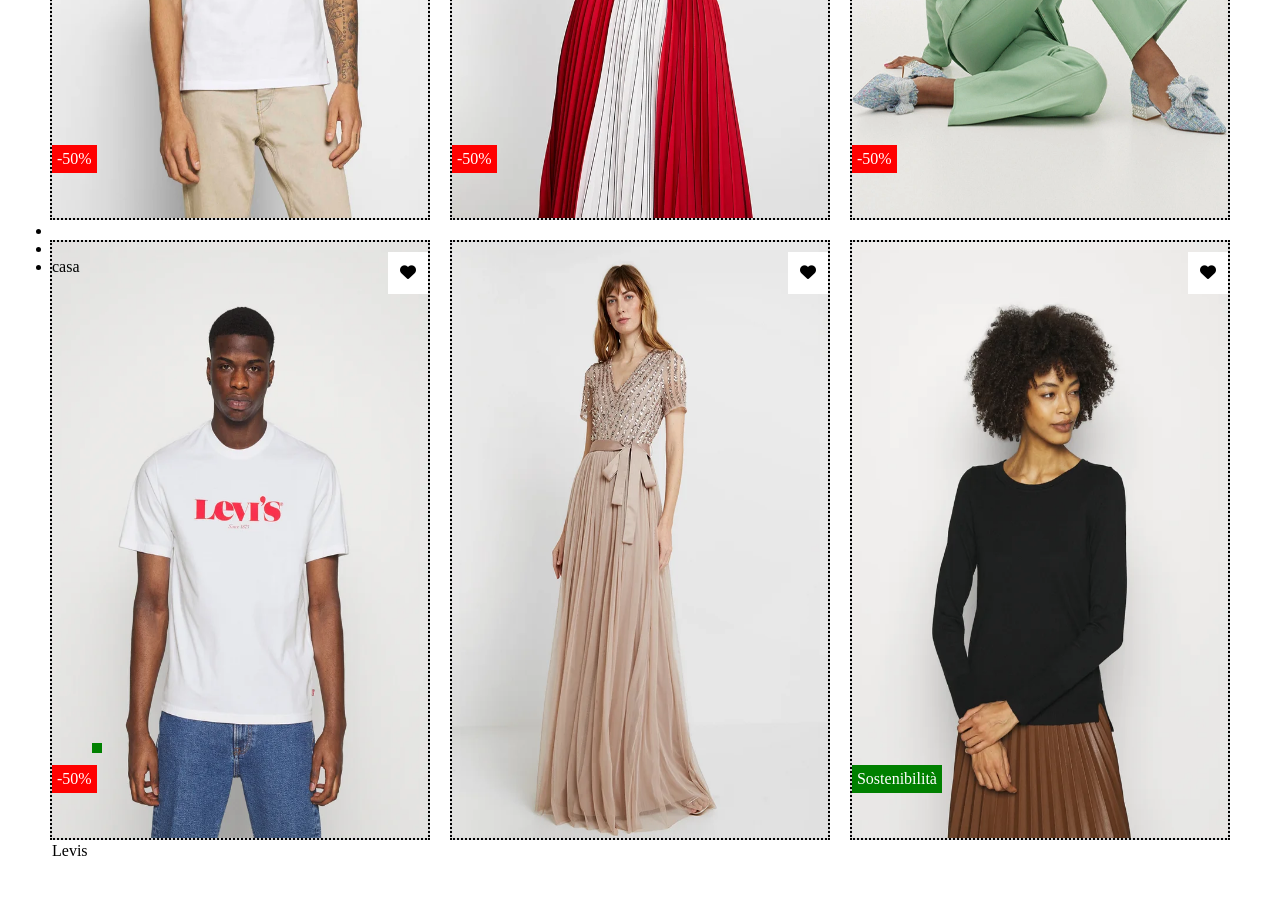
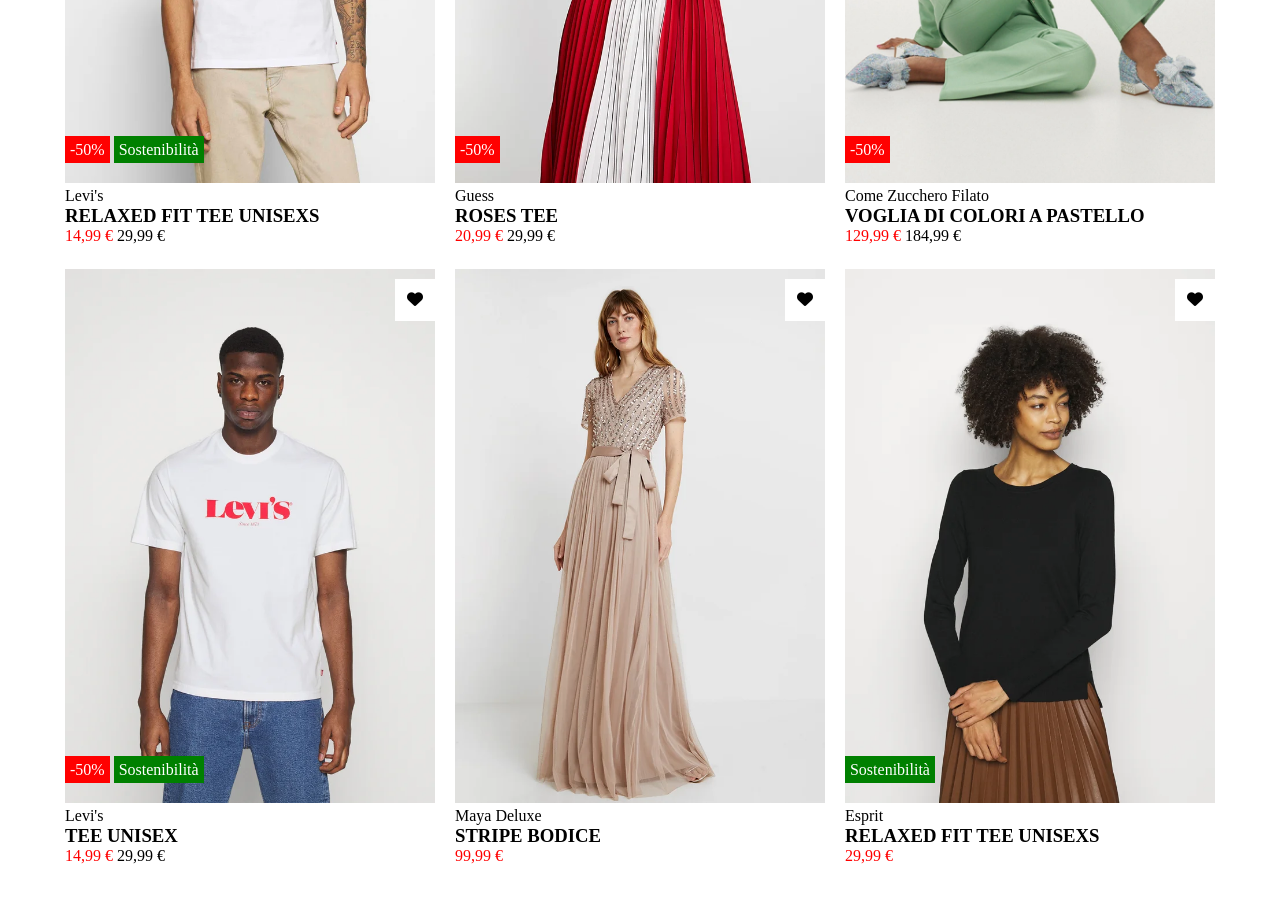
Before and after one commit to omarseddati16/html-css-boolando, a plain HTML site: page index.html in a window 1280 px wide. Shown: the part 480-1382 px from the top of the page. Drawn offline with Linux system fonts and the light colour scheme.

Commit message:
[main] fix

```diff
--- a/css/style.css
+++ b/css/style.css
@@ -6,6 +6,22 @@
 
 
 /*Utili*/
+
+.bg-color {
+  background-color: black;
+}
+
+.black {
+  color: black;
+}
+
+.red {
+  color: red;
+}
+
+.m-20 {
+  margin-bottom: 30px;
+}
 
 .row {
   flex-wrap: wrap-reverse;
@@ -25,7 +41,7 @@
 }
 
 .size {
-  height: 130%;
+  height: 30px;
 }
 
 .p-50 {
@@ -36,10 +52,6 @@
   background-color: rgb(255, 103, 1);
 }
 
-.bg-lightgrey {
-  background-color: lightgrey;
-}
-
 /*Header*/
 
 a {
@@ -48,13 +60,13 @@ a {
 
 .container {
   max-width: 1200px;
-  height: 50px;
   padding: 15px;
   margin: 0 auto;
 }
 
 .gender {
   width: 25%;
+  text-align: start;
 }
 
 .logo {
@@ -78,13 +90,8 @@ button {
   right: 0;
 }
 
-button:hover {
+i:hover {
   color: red;
-}
-
-.container-immagini {
-  max-width: 1200px;
-  margin: 0 auto;
 }
 
 .h-400 {
@@ -100,9 +107,6 @@ button:hover {
   position: relative;
 }
 
-.border {
-  border: 2px black dotted;
-}
 
 .contain {
   object-fit: cover
@@ -110,7 +114,7 @@ button:hover {
 
 .width {
   width: 100%;
-  height: 100%;
+  height: auto;
 }
 
 .cuore {
@@ -128,30 +132,26 @@ button:hover {
 
 .sconto {
   padding: 5px;
-  position: absolute;
-  bottom: 0;
-  left: 0;
-  margin-bottom: 45px;
+
   background-color: red;
   color: white;
 }
 
+.badge {
+  position: absolute;
+  bottom: 90px;
+  left: 0px;
+}
+
 .verde {
   padding: 5px;
-  position: absolute;
-  bottom: 0;
-  left: 0;
-  margin-bottom: 45px;
+
   background-color: green;
   color: white;
 }
 
 .verde-rosso {
   padding: 5px;
-  position: absolute;
-  bottom: 40px;
-  left: 40px;
-  margin-bottom: 45px;
   background-color: green;
   color: white;
 }
--- a/index.html
+++ b/index.html
@@ -10,11 +10,12 @@
 </head>
 
 <body>
+
   <!-- Header-->
-  <header class=bg-orange ">
+  <header class="bg-orange ">
     <div class=" container df">
       <div class="gender "><a class="c-white" href="#">Donna Uomo Bambini</a></div>
-    <div class="logo"><img class="size " src="css/img/boolean-logo.png" alt=""></div>
+      <div class="logo"><img class="size" src="css/img/boolean-logo.png" alt=""></div>
       <div class="icon c-white">
         <i class="fa-regular fa-user"></i>
         <i class="fa-regular fa-heart"></i>
@@ -24,54 +25,70 @@
   </header>
   <!-- main-->
   <main class="p-50 ">
-    <div class="container-immagini df ">
+    <div class="container df ">
       <div class="df row gap">
-        <div class="colonne border h-400 w-300 contain bg-lightgrey"><img class="width" src="css/img/4.webp" alt="">
-          <div>
+        <div class="colonne h-400 w-300 contain bg-lightgrey"><img class="width" src="css/img/4.webp" alt="">
           <span class="q-piccolo cuore"><i class="fa-solid fa-heart"></i></span>
+          <div class="badge">
             <span class="sconto">-50%</span>
-            <span class="verde-rosso"></span>
+            <span class="verde-rosso">Sostenibilità</span>
           </div>
-          Levis
+          <span>Levi's</span>
+          <h3>TEE UNISEX</h3>
+          <p class="red">14,99 &euro; <span class="black">29,99 &euro;</span></p>
         </div>
-        <div class="colonne border h-400 w-300 contain bg-lightgrey"><img class="width" src="css/img/5.webp" alt="">
-          <div>
+        <div class="colonne h-400 w-300 contain bg-lightgrey"><img class="width" src="css/img/5.webp" alt="">
           <span class="q-piccolo cuore"><i class="fa-solid fa-heart"></i></span>
+          <div class="badge">
           </div>
+          <span>Maya Deluxe</span>
+          <h3>STRIPE BODICE</h3>
+          <p class="red">99,99 &euro;</p>
         </div>
-        <div class="colonne border h-400 w-300 contain bg-lightgrey"><img class="width" src="css/img/6.webp" alt="">
-          <div>
+        <div class="colonne h-400 w-300 contain bg-lightgrey"><img class="width" src="css/img/6.webp" alt="">
           <span class="q-piccolo cuore"><i class="fa-solid fa-heart"></i></span>
+          <div class="badge">
             <span class="verde">Sostenibilità</span>
           </div>
+          <span>Esprit</span>
+          <h3>RELAXED FIT TEE UNISEXS</h3>
+          <p class="red">29,99 &euro;</p>
         </div>
-        <div class="colonne border h-400 w-300 contain bg-lightgrey"><img class="width" src="css/img/1.webp" alt="">
-          <div>
+        <div class="colonne h-400 w-300 contain bg-lightgrey"><img class="width" src="css/img/1.webp" alt="">
           <span class="q-piccolo cuore"><i class="fa-solid fa-heart"></i></span>
+          <div class="badge">
+            <span class="sconto">-50%</span>
+            <span class="verde">Sostenibilità</span>
+          </div>
+          <span>Levi's</span>
+          <h3>RELAXED FIT TEE UNISEXS</h3>
+          <p class="red">14,99 &euro; <span class="black">29,99 &euro;</span></p>
+        </div>
+        <div class="colonne h-400 w-300 contain bg-lightgrey"><img class="width" src="css/img/2.webp" alt="">
+          <span class="q-piccolo cuore"><i class="fa-solid fa-heart"></i></span>
+          <div class="badge">
             <span class="sconto">-50%</span>
           </div>
-          <ul>
-            <li></li>
-            <li></li>
-            <li>casa</li>
-          </ul>
+          <span>Guess</span>
+          <h3>ROSES TEE</h3>
+          <p class="red">20,99 &euro; <span class="black">29,99 &euro;</span></p>
         </div>
-        <div class="colonne border h-400 w-300 contain bg-lightgrey"><img class="width" src="css/img/2.webp" alt="">
-          <div>
+        <div class="colonne h-400 w-300 contain bg-lightgrey"><img class="width" src="css/img/3.webp" alt="">
           <span class="q-piccolo cuore"><i class="fa-solid fa-heart"></i></span>
+          <div class="badge">
             <span class="sconto">-50%</span>
           </div>
-        </div>
-        <div class="colonne border h-400 w-300 contain bg-lightgrey"><img class="width" src="css/img/3.webp" alt="">
-          <div>
-            <span class="q-piccolo cuore"><i class="fa-solid fa-heart"></i></span>
-            <span class="sconto">-50%</span>
-
-          </div>
+          <span>Come Zucchero Filato</span>
+          <h3>VOGLIA DI COLORI A PASTELLO</h3>
+          <p class="red">129,99 &euro; <span class="black">184,99 &euro;</span></p>
         </div>
       </div>
     </div>
   </main>
+  <footer class="bg-color">
+    <div class=></div>
+
+  </footer>
 </body>
 
 </html>
```
Lines whose indentation alone changed are shown as unchanged.
